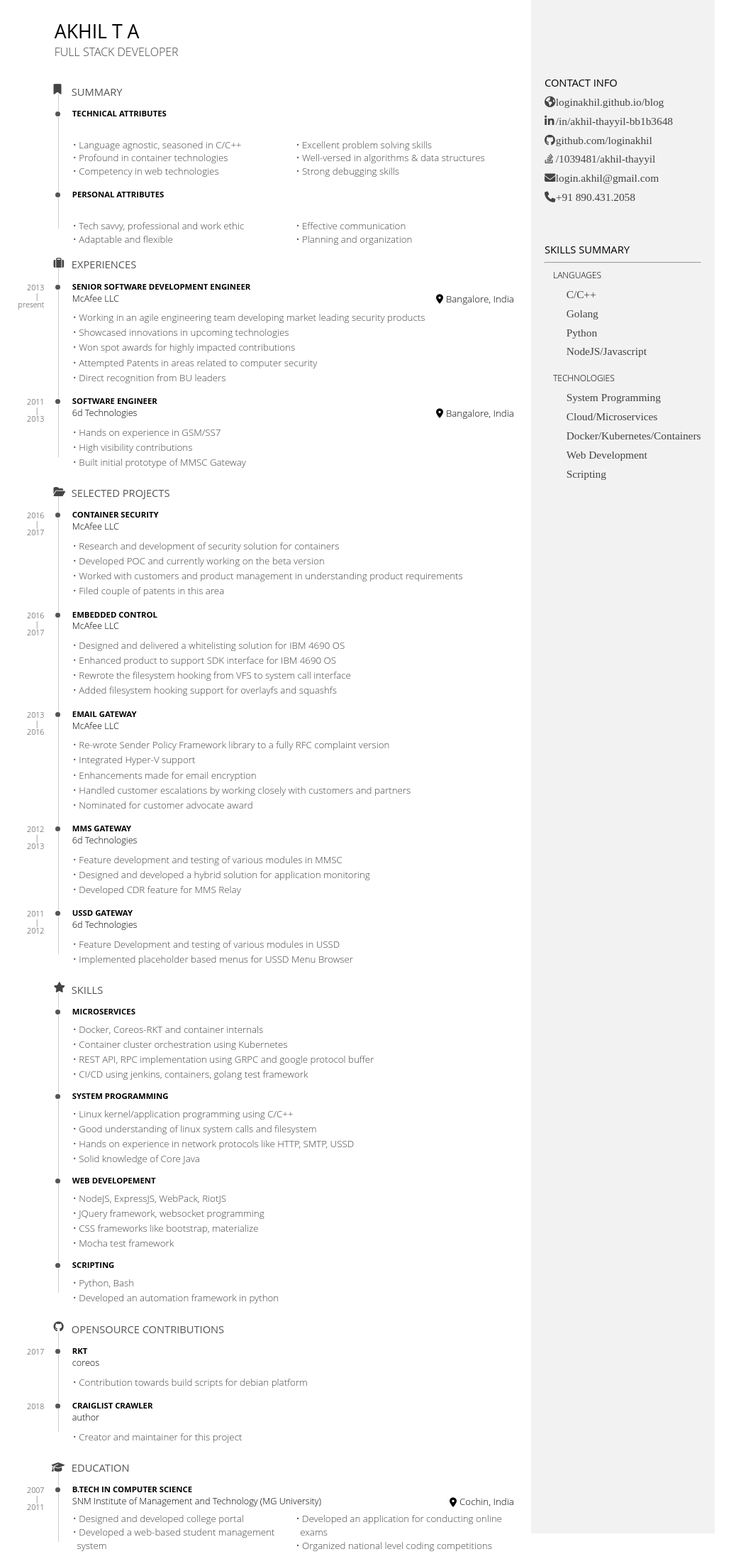
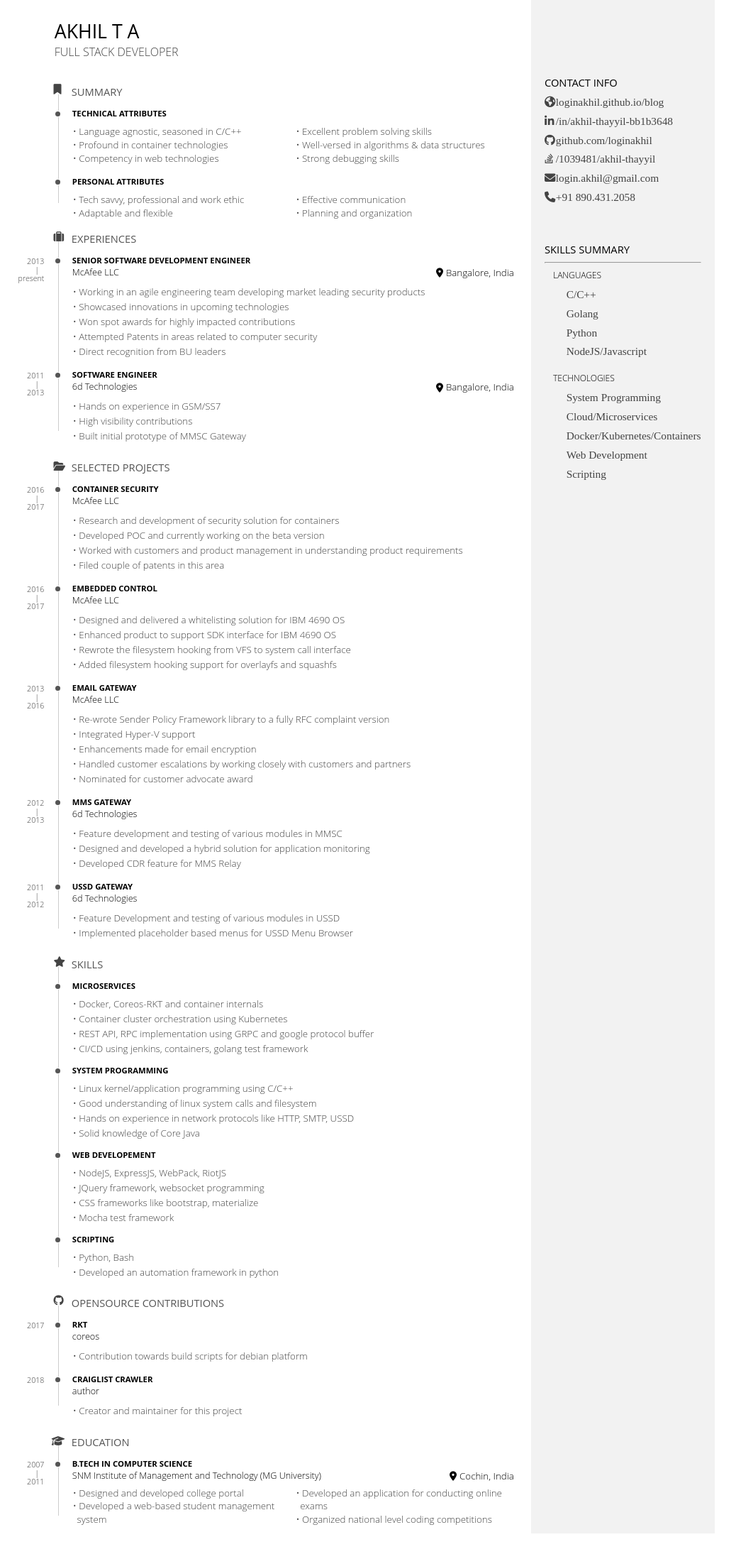
Before and after one commit to loginakhil/loginakhil.github.io, a Jekyll site: the page about/resume.html, which Jekyll copies as it is, in a window 1280 px wide. Shown: the whole page at 71% size, without its empty margins (0-1045 px from the left). Built offline with Jekyll 4.4.1, drawn with Linux system fonts in a browser that asks for light colours; nearby versions of some CDN libraries; after the commit the page ends 2160 px from its top, so only the background shows below that.

Commit message:
fixing extra gaps

```diff
--- a/about/resume.html
+++ b/about/resume.html
@@ -25,7 +25,7 @@
           <header>
             <h3>technical attributes</h3>
           </header>
-          <div class="concise">
+          <div class="concise custom_concise">
             <ul>
               <li>Language agnostic, seasoned in C/C++</li>
               <li>Profound in container technologies</li>
@@ -46,7 +46,7 @@
           <header>
             <h3>personal attributes</h3>
           </header>
-          <div class="concise">
+          <div class="concise custom_concise">
             <ul>
               <li>Tech savvy, professional and work ethic</li>
               <li>Adaptable and flexible</li>
--- a/about/style.css
+++ b/about/style.css
@@ -248,7 +248,11 @@ li{
   font-size: 8.5pt;
 }
 
-.main-block:not(.concise):not(.normal) .details div{
+.main-block:not(.concise):not(.normal) .details div.custom_concise{
+  margin: 0.09in 0 0.1in 0;
+}
+
+.main-block:not(.concise):not(.normal) .details div:not(.custom_concise){
   margin: 0.28in 0 0.1in 0;
 }
 
@@ -264,6 +268,10 @@ li{
   /* use padding to work around the fact that margin doesn't affect floated
   neighboring elements */
   padding: 0.05in 0 0.07in 0;
+}
+
+.details .heads_up {
+  margin-top: 0.1in;
 }
 
 .details .place{
```
